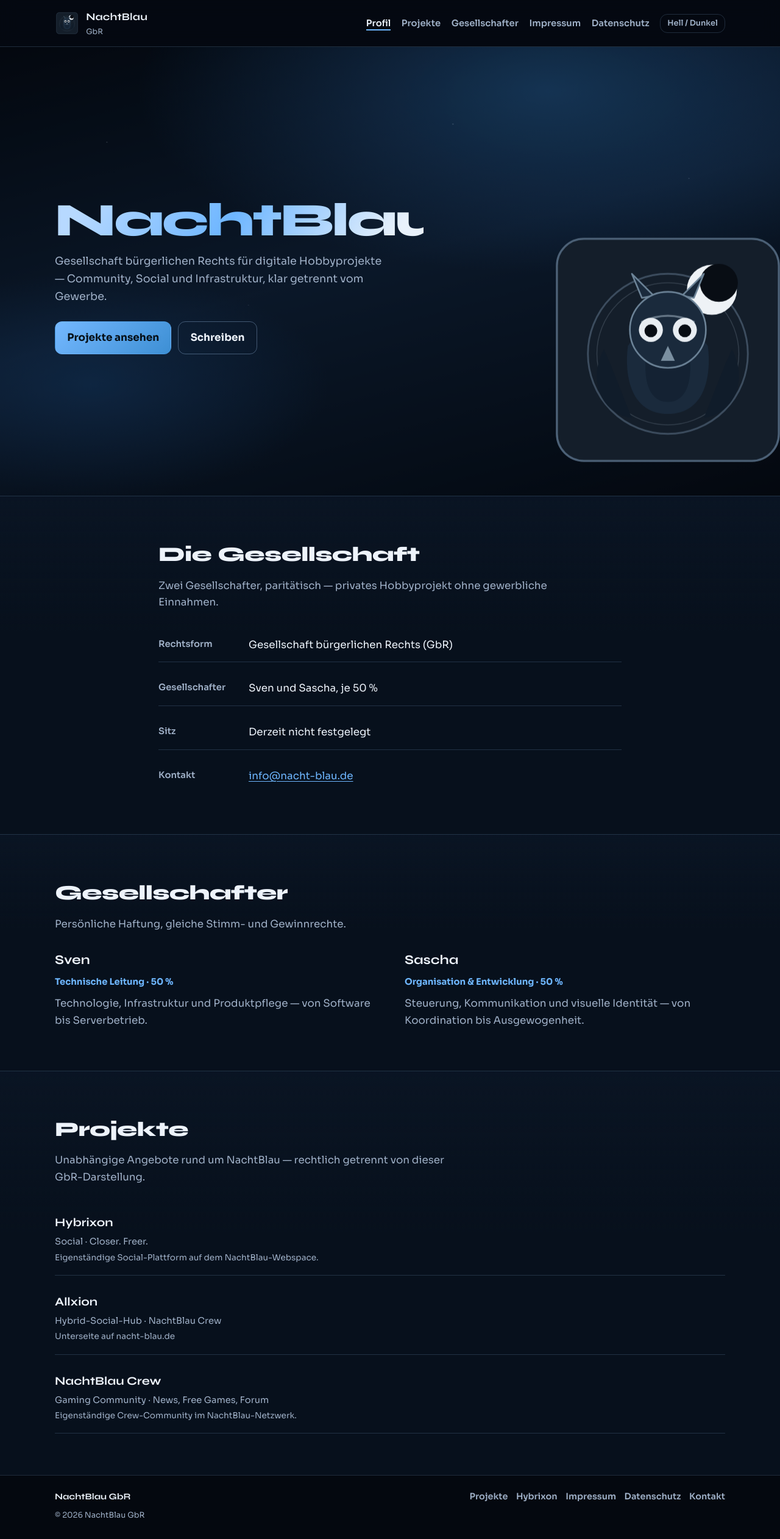
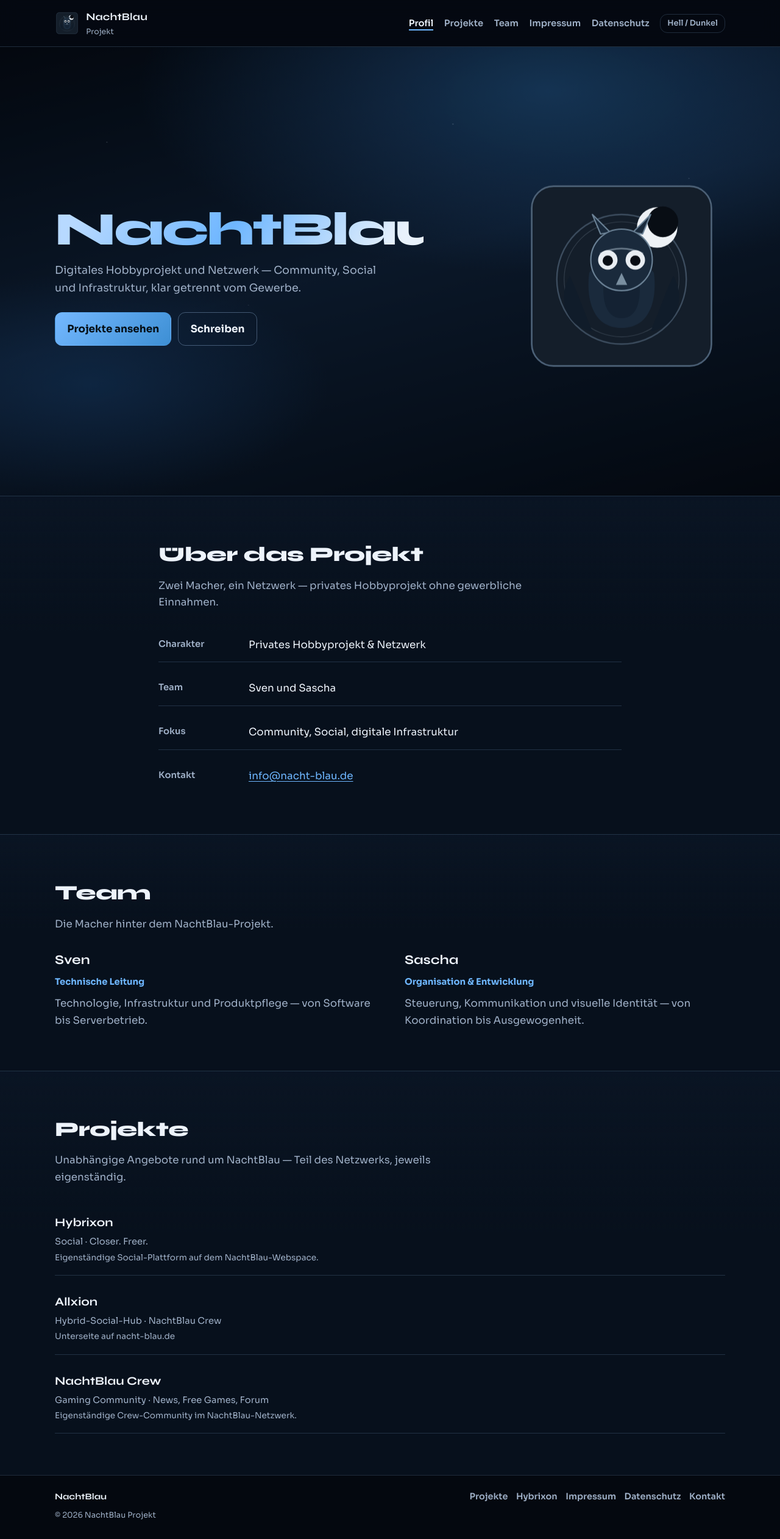
Before and after one commit to Wuza0295/nachtblau-crew, a PHP site: page / in a window 1280 px wide. Shown: the whole page at 61% size. Run offline with PHP 8.4, Linux system fonts and the light colour scheme.

Commit message:
refactor(nacht-blau): GbR-Framing entfernen, als Projekt darstellen
Sichtbare Texte, Meta, Impressum/Datenschutz und Legal-Daten ohne
GbR-/Gesellschafter-Rechtsform; Team- und Projekt-Abschnitte statt
Gesellschaft. Theme-Key auf nb-theme migriert (Legacy-Fallback bleibt).

Co-authored-by: Wuza0295 <Wuza0295@users.noreply.github.com>

```diff
--- a/webspace/nacht-blau.de/allxion/index.stub.html
+++ b/webspace/nacht-blau.de/allxion/index.stub.html
@@ -7,7 +7,7 @@
   <meta name="theme-color" content="#0a1220">
   <script>
     (function () {
-      var m = localStorage.getItem('nb-gbr-theme');
+      var m = localStorage.getItem('nb-theme') || localStorage.getItem('nb-gbr-theme');
       document.documentElement.setAttribute('data-theme', m === 'light' ? 'light' : 'dark');
     })();
   </script>
@@ -31,7 +31,7 @@
           <code>pnpm webspace:sync:nacht-blau</code>
         </p>
         <p style="margin-top: 1rem;">
-          <a class="btn btn-ghost" href="../index.html">← Zurück zur NachtBlau GbR</a>
+          <a class="btn btn-ghost" href="../index.html">← Zurück zu NachtBlau</a>
         </p>
       </article>
     </div>
--- a/webspace/nacht-blau.de/css/style.css
+++ b/webspace/nacht-blau.de/css/style.css
@@ -1,4 +1,4 @@
-/* NachtBlau GbR — modernisiert: Marke zuerst, eine Komposition, wenig Chrome */
+/* NachtBlau Projekt — modernisiert: Marke zuerst, eine Komposition, wenig Chrome */
 :root,
 [data-theme="dark"] {
   color-scheme: dark;
@@ -131,7 +131,7 @@ a {
   letter-spacing: 0.01em;
 }
 
-.site-id-legal {
+.site-id-tag {
   display: block;
   font-size: 0.78rem;
   color: var(--text-muted);
@@ -342,19 +342,13 @@ a {
 }
 
 .hero-mark {
-  position: absolute;
-  right: -2%;
-  bottom: 4%;
-  z-index: 1;
   display: flex;
   justify-content: flex-end;
-  pointer-events: none;
   animation: rise 1s var(--ease) 0.1s both;
-  opacity: 0.92;
 }
 
 .hero-logo {
-  width: min(420px, 46vw);
+  width: min(340px, 100%);
   height: auto;
   animation: mark-float 7s ease-in-out infinite;
 }
@@ -367,17 +361,18 @@ a {
   }
 
   .hero-stage {
+    grid-template-columns: 1fr;
     text-align: center;
     justify-items: center;
-    min-height: 0;
   }
 
-  .hero-copy {
-    max-width: 34rem;
+  .hero-brand {
+    white-space: normal;
   }
 
   .hero-lead {
     margin-inline: auto;
+    max-width: 34rem;
   }
 
   .hero-actions {
@@ -385,13 +380,8 @@ a {
   }
 
   .hero-mark {
-    position: relative;
-    right: auto;
-    bottom: auto;
     order: -1;
     justify-content: center;
-    margin-bottom: 1.25rem;
-    opacity: 1;
   }
 
   .hero-logo {
--- a/webspace/nacht-blau.de/index.html
+++ b/webspace/nacht-blau.de/index.html
@@ -3,19 +3,19 @@
 <head>
   <meta charset="UTF-8">
   <meta name="viewport" content="width=device-width, initial-scale=1.0">
-  <title>NachtBlau GbR — Gesellschaft bürgerlichen Rechts</title>
-  <meta name="description" content="NachtBlau GbR — Gesellschaft bürgerlichen Rechts. Hobbyprojekte, digitale Infrastruktur und Community rund um NachtBlau.">
+  <title>NachtBlau — Projekt &amp; Netzwerk</title>
+  <meta name="description" content="NachtBlau — digitales Hobbyprojekt und Netzwerk. Community, Social und Infrastruktur rund um NachtBlau.">
   <meta name="theme-color" content="#07101c">
   <meta name="color-scheme" content="dark light">
   <link rel="canonical" href="https://nacht-blau.de/">
   <meta property="og:type" content="website">
-  <meta property="og:site_name" content="NachtBlau GbR">
-  <meta property="og:title" content="NachtBlau GbR">
-  <meta property="og:description" content="Gesellschaft bürgerlichen Rechts — Hobbyprojekte und digitale Infrastruktur.">
+  <meta property="og:site_name" content="NachtBlau">
+  <meta property="og:title" content="NachtBlau — Projekt &amp; Netzwerk">
+  <meta property="og:description" content="Digitales Hobbyprojekt und Netzwerk — Community, Social und Infrastruktur.">
   <meta property="og:url" content="https://nacht-blau.de/">
   <script>
     (function () {
-      var m = localStorage.getItem('nb-gbr-theme');
+      var m = localStorage.getItem('nb-theme') || localStorage.getItem('nb-gbr-theme');
       var mode = m === 'light' ? 'light' : 'dark';
       document.documentElement.setAttribute('data-theme', mode);
       var meta = document.querySelector('meta[name="theme-color"]');
@@ -25,7 +25,7 @@
   <link rel="preconnect" href="https://fonts.googleapis.com">
   <link rel="preconnect" href="https://fonts.gstatic.com" crossorigin>
   <link href="https://fonts.googleapis.com/css2?family=Sora:wght@400;500;600;700&family=Syne:wght@700;800&display=swap" rel="stylesheet">
-  <link rel="stylesheet" href="css/style.css?v=3">
+  <link rel="stylesheet" href="css/style.css?v=4">
   <link rel="icon" href="assets/favicon.svg" type="image/svg+xml">
 </head>
 <body>
@@ -33,18 +33,18 @@
 
   <header class="site-header">
     <div class="container header-row">
-      <a href="index.html" class="site-id" aria-label="NachtBlau GbR Startseite">
+      <a href="index.html" class="site-id" aria-label="NachtBlau Startseite">
         <img src="assets/logo.svg" alt="" class="site-id-mark" width="40" height="40">
         <span class="site-id-text">
           <span class="site-id-name">NachtBlau</span>
-          <span class="site-id-legal">GbR</span>
+          <span class="site-id-tag">Projekt</span>
         </span>
       </a>
       <button type="button" class="nav-toggle" id="nav-toggle" aria-expanded="false" aria-controls="site-nav">Menü</button>
       <nav class="site-nav" id="site-nav" aria-label="Hauptnavigation">
         <a href="index.html" aria-current="page">Profil</a>
         <a href="#projekte">Projekte</a>
-        <a href="#gesellschafter">Gesellschafter</a>
+        <a href="#team">Team</a>
         <a href="impressum.html">Impressum</a>
         <a href="datenschutz.html">Datenschutz</a>
         <button type="button" class="theme-toggle" id="theme-toggle" aria-label="Darstellung wechseln">Hell / Dunkel</button>
@@ -59,7 +59,7 @@
         <div class="hero-copy">
           <h1 id="hero-title" class="hero-brand">NachtBlau</h1>
           <p class="hero-lead">
-            Gesellschaft bürgerlichen Rechts für digitale Hobbyprojekte — Community, Social und Infrastruktur, klar getrennt vom Gewerbe.
+            Digitales Hobbyprojekt und Netzwerk — Community, Social und Infrastruktur, klar getrennt vom Gewerbe.
           </p>
           <div class="hero-actions">
             <a class="btn btn-primary" href="#projekte">Projekte ansehen</a>
@@ -72,22 +72,22 @@
       </div>
     </section>
 
-    <section class="section" id="gesellschaft" aria-labelledby="gesellschaft-title">
+    <section class="section" id="projekt" aria-labelledby="projekt-title">
       <div class="container narrow">
-        <h2 id="gesellschaft-title">Die Gesellschaft</h2>
-        <p class="section-lead">Zwei Gesellschafter, paritätisch — privates Hobbyprojekt ohne gewerbliche Einnahmen.</p>
+        <h2 id="projekt-title">Über das Projekt</h2>
+        <p class="section-lead">Zwei Macher, ein Netzwerk — privates Hobbyprojekt ohne gewerbliche Einnahmen.</p>
         <dl class="facts">
           <div>
-            <dt>Rechtsform</dt>
-            <dd>Gesellschaft bürgerlichen Rechts (GbR)</dd>
+            <dt>Charakter</dt>
+            <dd>Privates Hobbyprojekt &amp; Netzwerk</dd>
           </div>
           <div>
-            <dt>Gesellschafter</dt>
-            <dd>Sven und Sascha, je 50&nbsp;%</dd>
+            <dt>Team</dt>
+            <dd>Sven und Sascha</dd>
           </div>
           <div>
-            <dt>Sitz</dt>
-            <dd>Derzeit nicht festgelegt</dd>
+            <dt>Fokus</dt>
+            <dd>Community, Social, digitale Infrastruktur</dd>
           </div>
           <div>
             <dt>Kontakt</dt>
@@ -97,19 +97,19 @@
       </div>
     </section>
 
-    <section class="section" id="gesellschafter" aria-labelledby="gesellschafter-title">
+    <section class="section" id="team" aria-labelledby="team-title">
       <div class="container">
-        <h2 id="gesellschafter-title">Gesellschafter</h2>
-        <p class="section-lead">Persönliche Haftung, gleiche Stimm- und Gewinnrechte.</p>
+        <h2 id="team-title">Team</h2>
+        <p class="section-lead">Die Macher hinter dem NachtBlau-Projekt.</p>
         <div class="partner-grid">
           <article>
             <h3>Sven</h3>
-            <p class="role">Technische Leitung · 50&nbsp;%</p>
+            <p class="role">Technische Leitung</p>
             <p>Technologie, Infrastruktur und Produktpflege — von Software bis Serverbetrieb.</p>
           </article>
           <article>
             <h3>Sascha</h3>
-            <p class="role">Organisation &amp; Entwicklung · 50&nbsp;%</p>
+            <p class="role">Organisation &amp; Entwicklung</p>
             <p>Steuerung, Kommunikation und visuelle Identität — von Koordination bis Ausgewogenheit.</p>
           </article>
         </div>
@@ -119,7 +119,7 @@
     <section class="section" id="projekte" aria-labelledby="projekte-title">
       <div class="container">
         <h2 id="projekte-title">Projekte</h2>
-        <p class="section-lead">Unabhängige Angebote rund um NachtBlau — rechtlich getrennt von dieser GbR-Darstellung.</p>
+        <p class="section-lead">Unabhängige Angebote rund um NachtBlau — Teil des Netzwerks, jeweils eigenständig.</p>
         <div id="project-links" class="project-links" aria-live="polite"></div>
       </div>
     </section>
@@ -127,7 +127,7 @@
 
   <footer class="site-footer">
     <div class="container footer-row">
-      <strong>NachtBlau GbR</strong>
+      <strong>NachtBlau</strong>
       <nav aria-label="Fußnavigation">
         <a href="#projekte">Projekte</a>
         <a href="https://hybrixon.com/" rel="noopener noreferrer">Hybrixon</a>
@@ -136,7 +136,7 @@
         <a href="mailto:info@nacht-blau.de">Kontakt</a>
       </nav>
     </div>
-    <div class="container footer-copy">© 2026 NachtBlau GbR</div>
+    <div class="container footer-copy">© 2026 NachtBlau Projekt</div>
   </footer>
 
   <script src="js/projects.js?v=2"></script>
--- a/webspace/nacht-blau.de/js/theme.js
+++ b/webspace/nacht-blau.de/js/theme.js
@@ -1,4 +1,5 @@
-const STORAGE_KEY = 'nb-gbr-theme';
+const STORAGE_KEY = 'nb-theme';
+const LEGACY_KEY = 'nb-gbr-theme';
 const COLORS = { dark: '#0a1220', light: '#f7f9fc' };
 
 export function applyTheme(mode) {
@@ -10,12 +11,13 @@ export function applyTheme(mode) {
 export function toggleTheme() {
   const next = document.documentElement.getAttribute('data-theme') === 'light' ? 'dark' : 'light';
   localStorage.setItem(STORAGE_KEY, next);
+  localStorage.removeItem(LEGACY_KEY);
   applyTheme(next);
   return next;
 }
 
 function init() {
-  let mode = localStorage.getItem(STORAGE_KEY);
+  let mode = localStorage.getItem(STORAGE_KEY) || localStorage.getItem(LEGACY_KEY);
   // Dark ist Marken-Standard; Light nur nach manueller Wahl
   if (mode !== 'light' && mode !== 'dark') {
     mode = 'dark';
```
Also changed, not shown: webspace/nacht-blau.de/data/legal.json (+5 -4 lines), webspace/nacht-blau.de/datenschutz.html (+12 -12 lines), webspace/nacht-blau.de/impressum.html (+15 -14 lines), webspace/nacht-blau.de/index.htm (+28 -28 lines), webspace/nacht-blau.de/README.md, webspace/nacht-blau.de/allxion/README.md, webspace/nacht-blau.de/assets/logo.svg, 2 other files.
